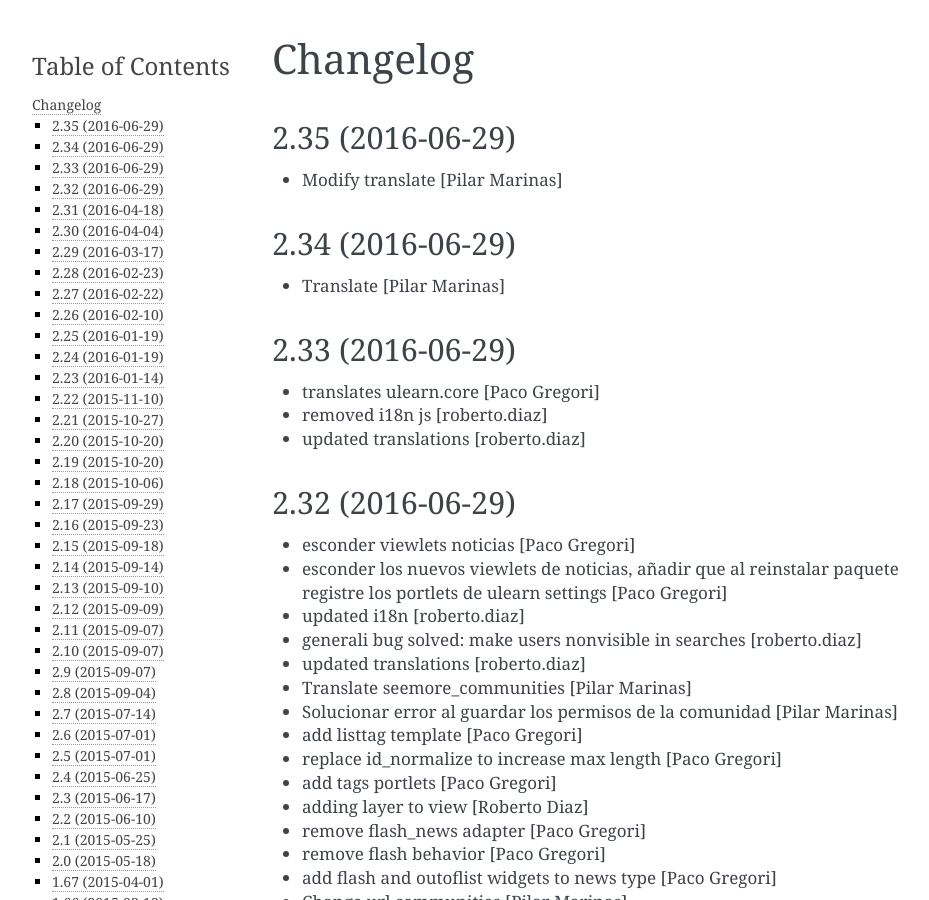
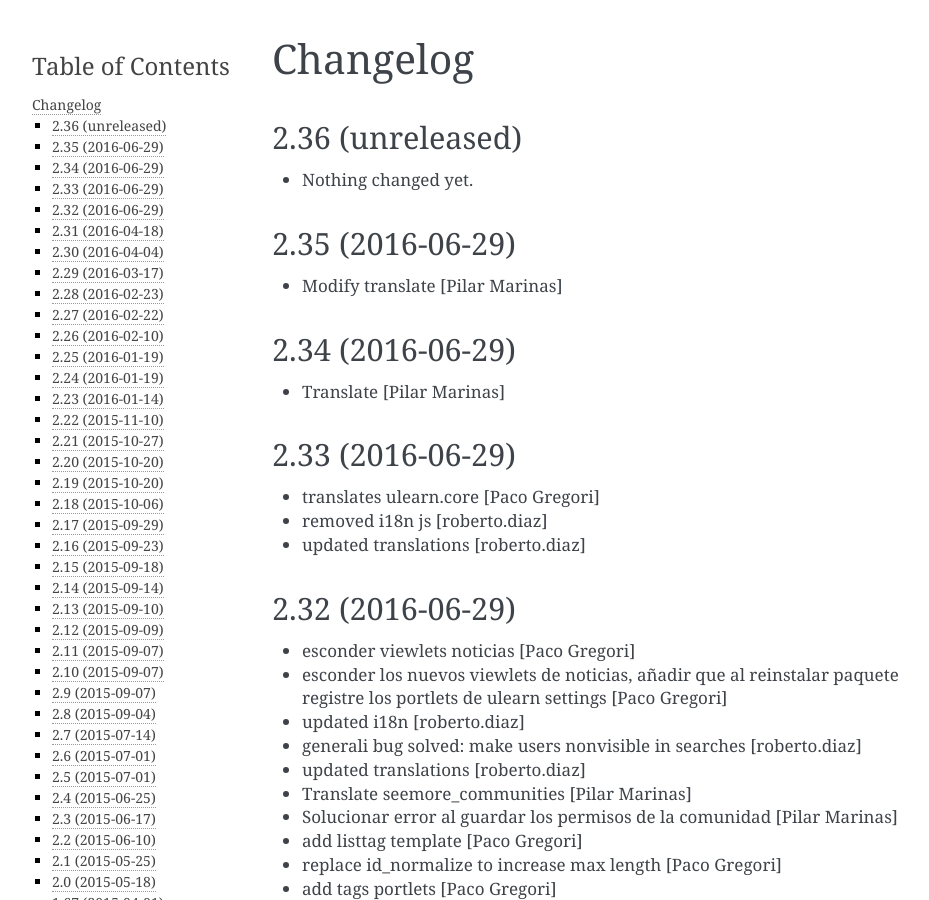
Before and after one commit to UPCnet/ulearn.core, a Sphinx documentation site: the page built from docs/HISTORY.rst, in a window 1280 px wide and 900 px high. Shown: the whole window, without its empty margins (148-1077 px from the left). Built offline with Sphinx 7.4.7, drawn with Linux system fonts in a browser that asks for light colours; pages that are not in the unit, such as notebooks, are missing from menus.

Commit message:
Back to development: 2.36

```diff
--- a/docs/HISTORY.rst
+++ b/docs/HISTORY.rst
@@ -1,5 +1,11 @@
 Changelog
 =========
+
+2.36 (unreleased)
+-----------------
+
+- Nothing changed yet.
+
 
 2.35 (2016-06-29)
 -----------------
--- a/setup.py
+++ b/setup.py
@@ -1,7 +1,7 @@
 from setuptools import setup, find_packages
 import os
 
-version = '2.35'
+version = '2.36.dev0'
 
 README = open('README.rst').read()
 HISTORY = open(os.path.join('docs', 'HISTORY.rst')).read()
```
